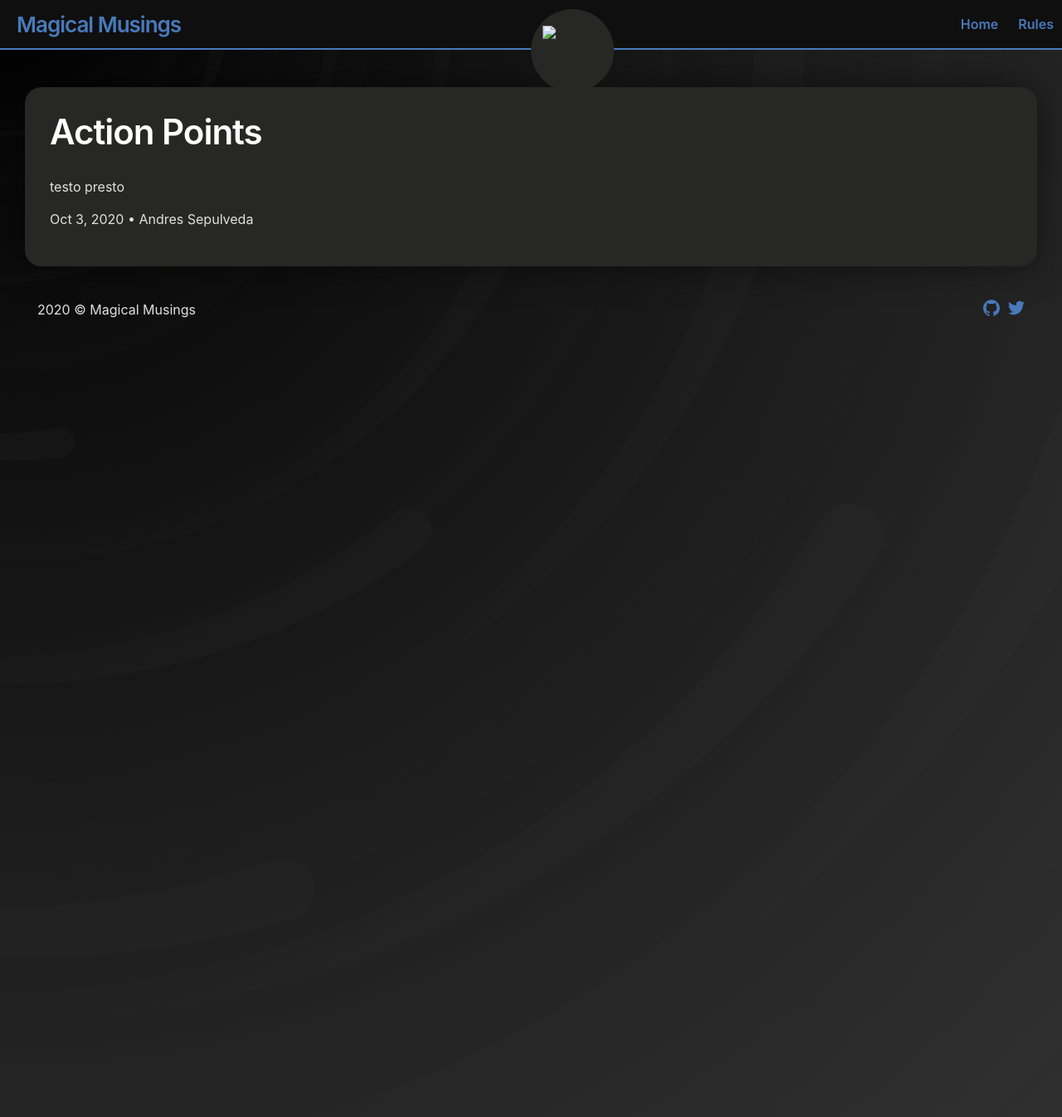
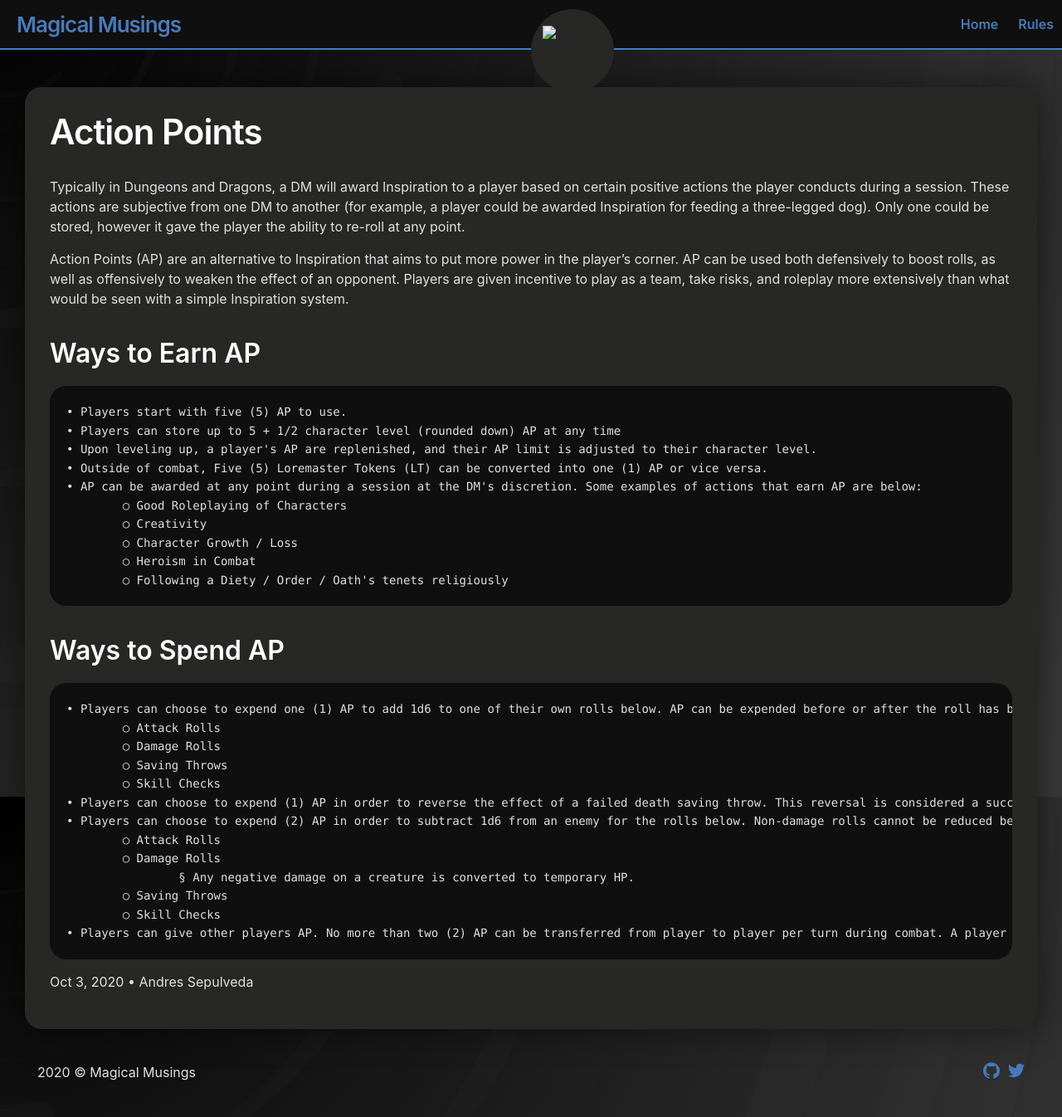
Before and after one commit to andersthemagi/magicalmusings.github.io, a Jekyll site: the page built from _posts/2020-10-03-ap.md, in a window 1280 px wide and 1346 px high. Shown: the whole window at 83% size. Built offline with Jekyll 4.4.1, drawn with Linux system fonts in a browser that asks for light colours.

Commit message:
Update 2020-10-03-ap.md

```diff
--- a/_posts/2020-10-03-ap.md
+++ b/_posts/2020-10-03-ap.md
@@ -6,4 +6,35 @@ categories: Rules
 author: Andres Sepulveda
 ---
 
-testo presto
+Typically in Dungeons and Dragons, a DM will award Inspiration to a player based on certain positive actions the player conducts during a session. These actions are subjective from one DM to another (for example, a player could be awarded Inspiration for feeding a three-legged dog). Only one could be stored, however it gave the player the ability to re-roll at any point.
+
+Action Points (AP) are an alternative to Inspiration that aims to put more power in the player's corner. AP can be used both defensively to boost rolls, as well as offensively to weaken the effect of an opponent. Players are given incentive to play as a team, take risks, and roleplay more extensively than what would be seen with a simple Inspiration system.
+
+## Ways to Earn AP
+
+	• Players start with five (5) AP to use.
+	• Players can store up to 5 + 1/2 character level (rounded down) AP at any time
+	• Upon leveling up, a player's AP are replenished, and their AP limit is adjusted to their character level.
+	• Outside of combat, Five (5) Loremaster Tokens (LT) can be converted into one (1) AP or vice versa.
+	• AP can be awarded at any point during a session at the DM's discretion. Some examples of actions that earn AP are below:
+		○ Good Roleplaying of Characters
+		○ Creativity
+		○ Character Growth / Loss
+		○ Heroism in Combat
+		○ Following a Diety / Order / Oath's tenets religiously
+
+## Ways to Spend AP
+
+	• Players can choose to expend one (1) AP to add 1d6 to one of their own rolls below. AP can be expended before or after the roll has been completed.
+		○ Attack Rolls
+		○ Damage Rolls
+		○ Saving Throws
+		○ Skill Checks
+	• Players can choose to expend (1) AP in order to reverse the effect of a failed death saving throw. This reversal is considered a successful death saving throw. Natural 1s are still considered a critical failure.
+	• Players can choose to expend (2) AP in order to subtract 1d6 from an enemy for the rolls below. Non-damage rolls cannot be reduced beyond a 1.
+		○ Attack Rolls
+		○ Damage Rolls
+			§ Any negative damage on a creature is converted to temporary HP.
+		○ Saving Throws
+		○ Skill Checks
+	• Players can give other players AP. No more than two (2) AP can be transferred from player to player per turn during combat. A player cannot transfer more AP than they have, nor can a player accept more AP than their limit allows.
```
